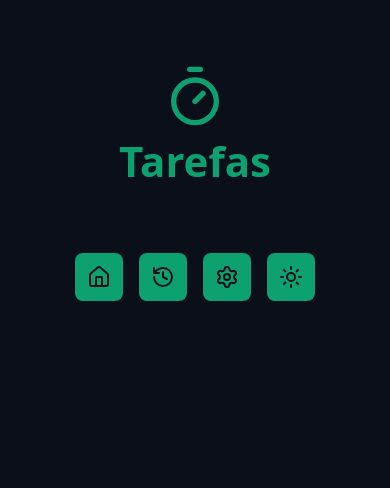
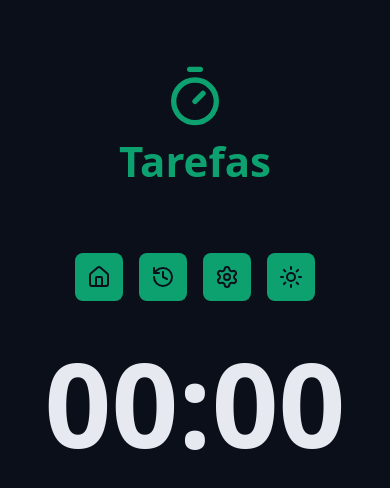
Before and after one commit to NetoResende/tarefas-pomodoro, a React (Vite) app: page / in a window 390 px wide. Shown: the top 488 px of the page. Built offline with nearby package versions, Linux system fonts and the light colour scheme.

Commit message:
Criando o CountDown e ajustando a fonte responsiva

```diff
--- a/src/App.tsx
+++ b/src/App.tsx
@@ -3,6 +3,7 @@ import { Logo } from "./components/Logo";
 import { Menu } from "./components/Menu";
 import "./styles/Theme.css";
 import "./styles/Global.css";
+import { CountDown } from "./components/CountDown";
 
 export function App() {
   return (
@@ -13,6 +14,9 @@ export function App() {
       <Container>
         <Menu/>
       </Container>
+      <Container>
+        <CountDown/>
+      </Container>
     </>
   );
 }
--- /dev/null
+++ b/src/components/CountDown/index.tsx
@@ -0,0 +1,9 @@
+import styles from "./styles.module.css";
+
+export function CountDown() {
+  return (
+    <div className={styles.container}>
+      00:00
+    </div>
+  );
+}
--- /dev/null
+++ b/src/components/CountDown/styles.module.css
@@ -0,0 +1,6 @@
+.container {
+    font-size: clamp(8rem, 30vw, 16rem);
+    font-weight: bold;
+    text-align: center;
+    line-height: 1.2;
+}
```
